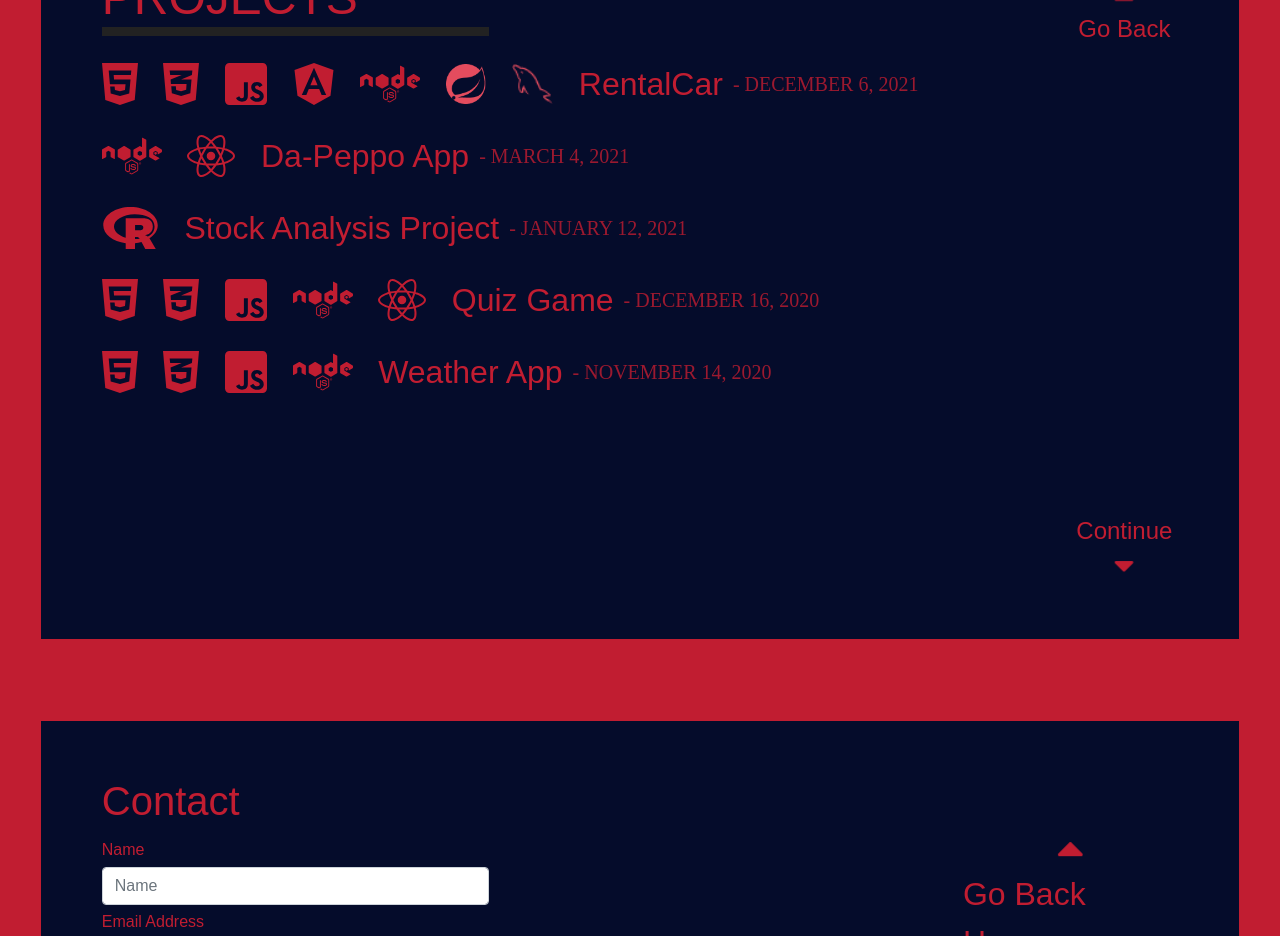
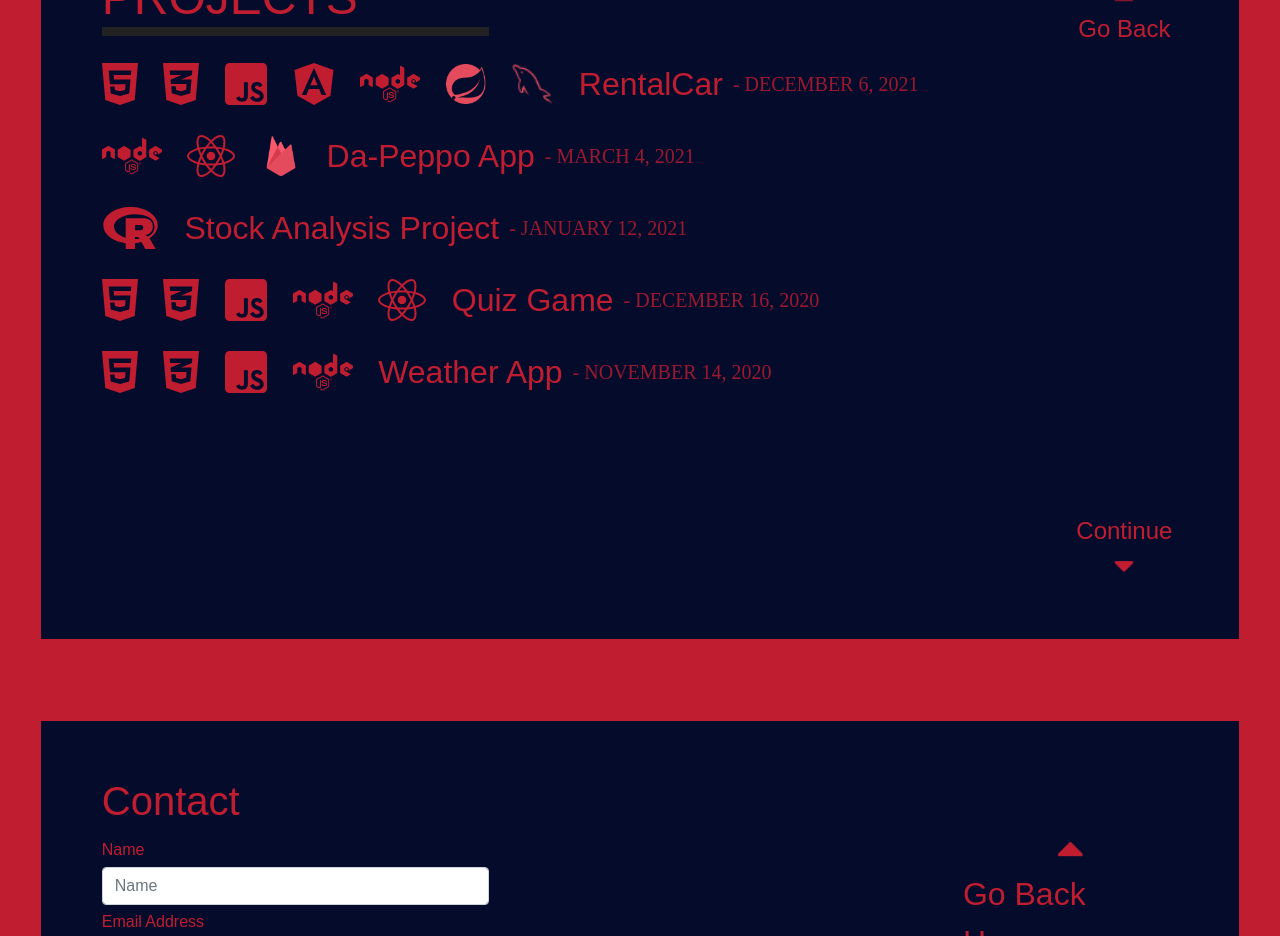
Before and after one commit to EdoLisso99/Website-Portfolio, an Angular app: page / in a window 1280 px wide. Shown: the part 2520-3456 px from the top of the page. Built offline with nearby package versions, Linux system fonts and the light colour scheme; a web font is replaced by a local one.

Commit message:
:rocket: Firebase icon added.

```diff
--- a/src/app/components/projects/projects.component.html
+++ b/src/app/components/projects/projects.component.html
@@ -4,7 +4,7 @@
       <i class="fas fa-caret-up fa-lg arrow"></i>{{flag ? 'Vai indietro' : 'Go Back'}}
     </div>
     <div class="projects">
-      <h1>Projects</h1>
+      <h1>{{flag ? 'Progetti' : 'Projects'}}</h1>
       <ul>
         <li>
           <i class="hide-550 fab fa-html5 fa-3x"></i><i class="hide-550 fab fa-css3-alt fa-3x"></i>
@@ -16,6 +16,7 @@
         </li>
         <li>
           <i class="hide-400 fab fa-node fa-3x"></i><i class="hide-400 fab fa-react fa-3x"></i>
+          <img src="assets/icons/firebase.png" height="40px" alt="Firebase logo">
           <p>Da-Peppo App</p><span class="date">- {{flag ? 'MARZO' : 'MARCH'}} 4, 2021</span>
         </li>
         <li>
```
Also changed, not shown: src/assets/icons/firebase.png (added).
